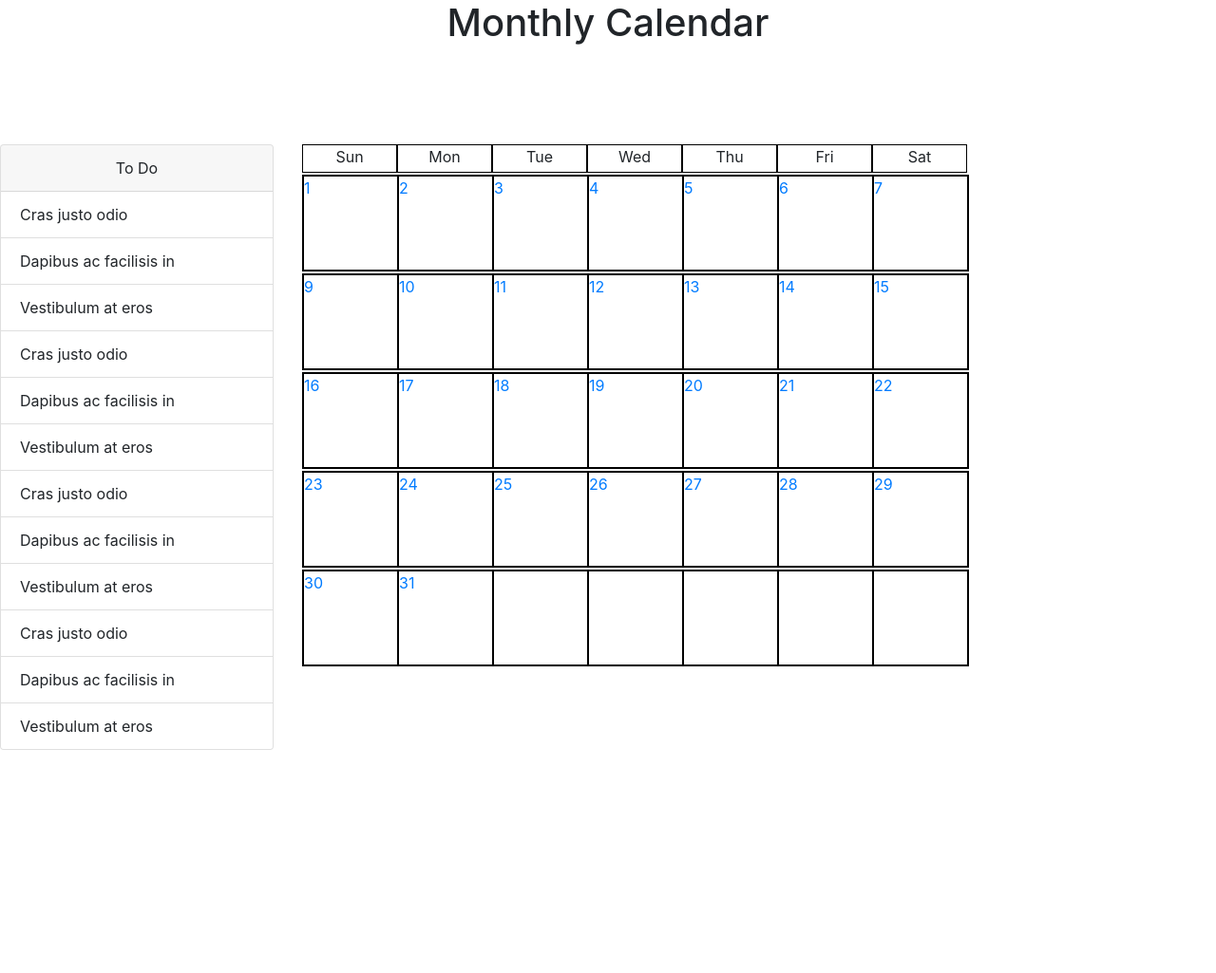
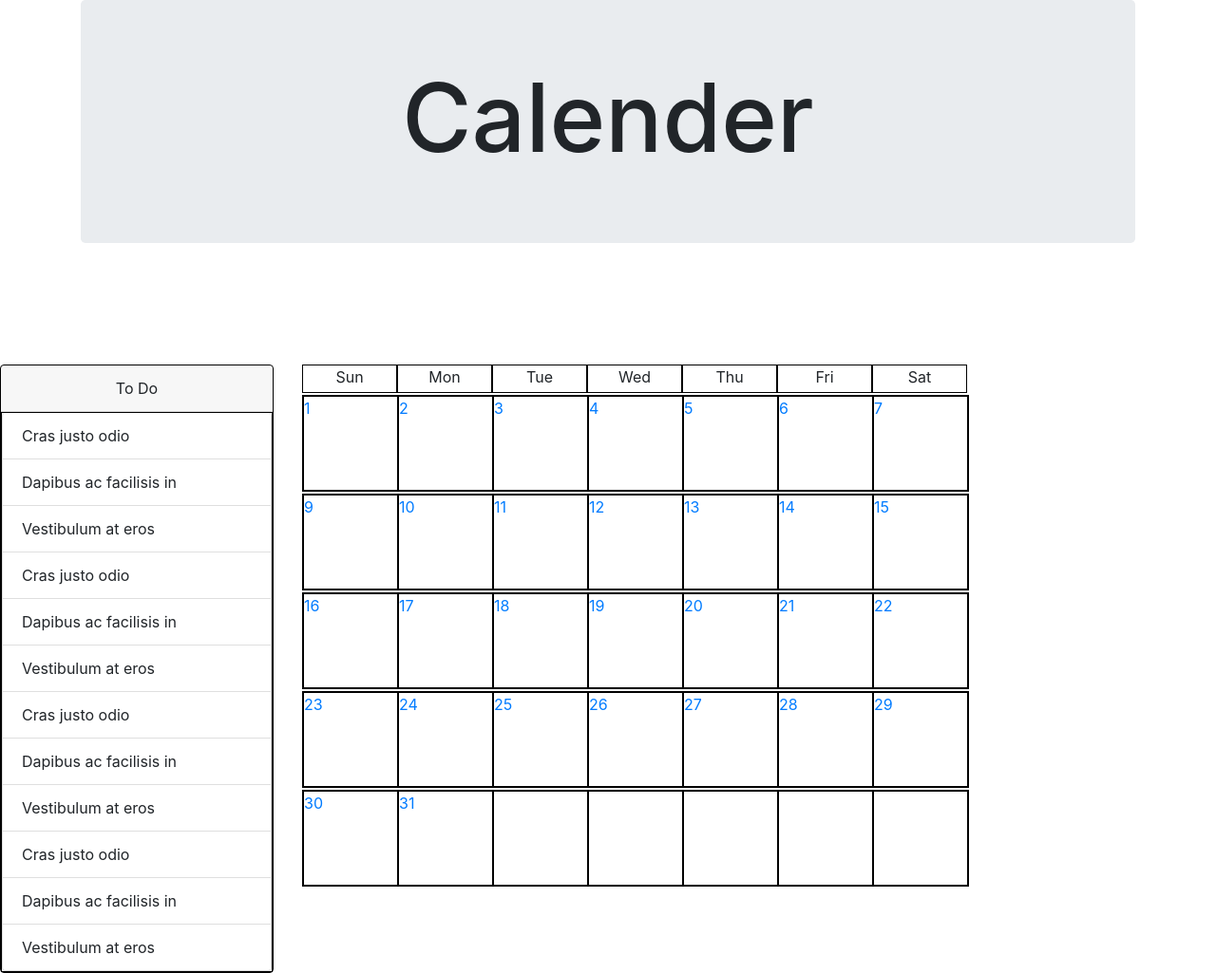
Before and after one commit to M-Source21/project1-calendar, a plain HTML site: page index.html in a window 1280 px wide. Shown: the whole page at 95% size. Before the commit the page ends 800 px from the top, so only its background shows below. Drawn offline with nearby package versions, Linux system fonts and the light colour scheme.

Commit message:
added jumbotron to header and border to .card and .list-group

```diff
--- a/index.html
+++ b/index.html
@@ -10,13 +10,15 @@
 
     <link rel="stylesheet" href="./style.css">
 
-    <title>Calender</title>
+    <title>Calendr</title>
   </head>
   <body>
       <!--Header with Title, add css -->
-      <div id = "titleBox" class = "container" style = "text-align:center">
-        <h1>Monthly Calendar </h1>
-    </div>
+      <div class="container">
+        <div class="jumbotron">
+          <h1>Calender</h1>
+        </div>
+      </div>
     <br>
     <br>
 
@@ -49,7 +51,7 @@
         <div class="card-header" style= "text-align:center">
             To Do
         </div>
-        <ul class="list-group list-group-flush">
+        <ul class="list-group">
             <li class="list-group-item">Cras justo odio</li>
             <li class="list-group-item">Dapibus ac facilisis in</li>
             <li class="list-group-item">Vestibulum at eros</li>
--- a/style.css
+++ b/style.css
@@ -29,3 +29,12 @@ height: 100px;
     height: 30px;
     text-align: center;
 }
+
+h1{
+    font-size: 100px;
+    text-align: center;
+}
+
+.card, .list-group{
+    border: black 1px solid;
+}
```
